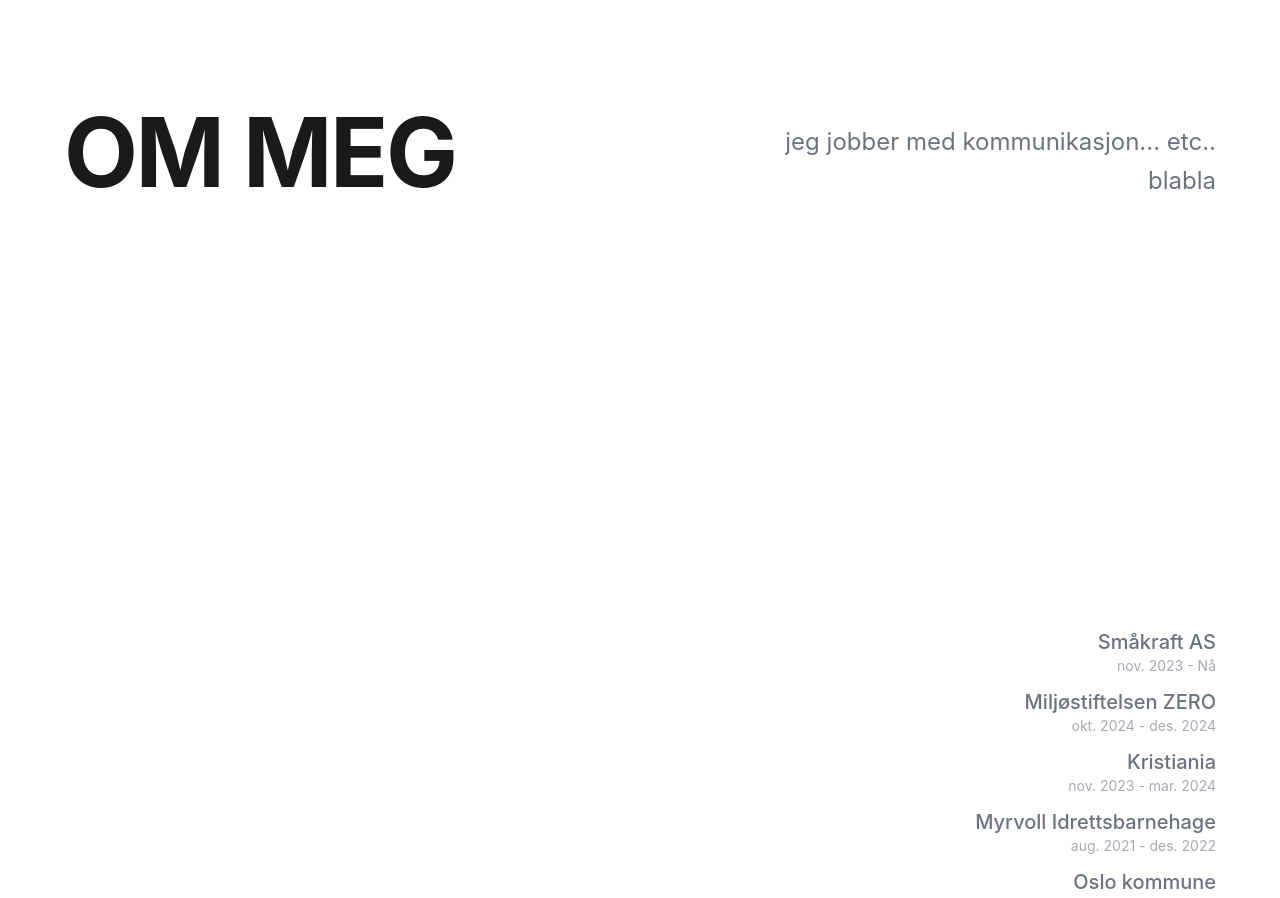
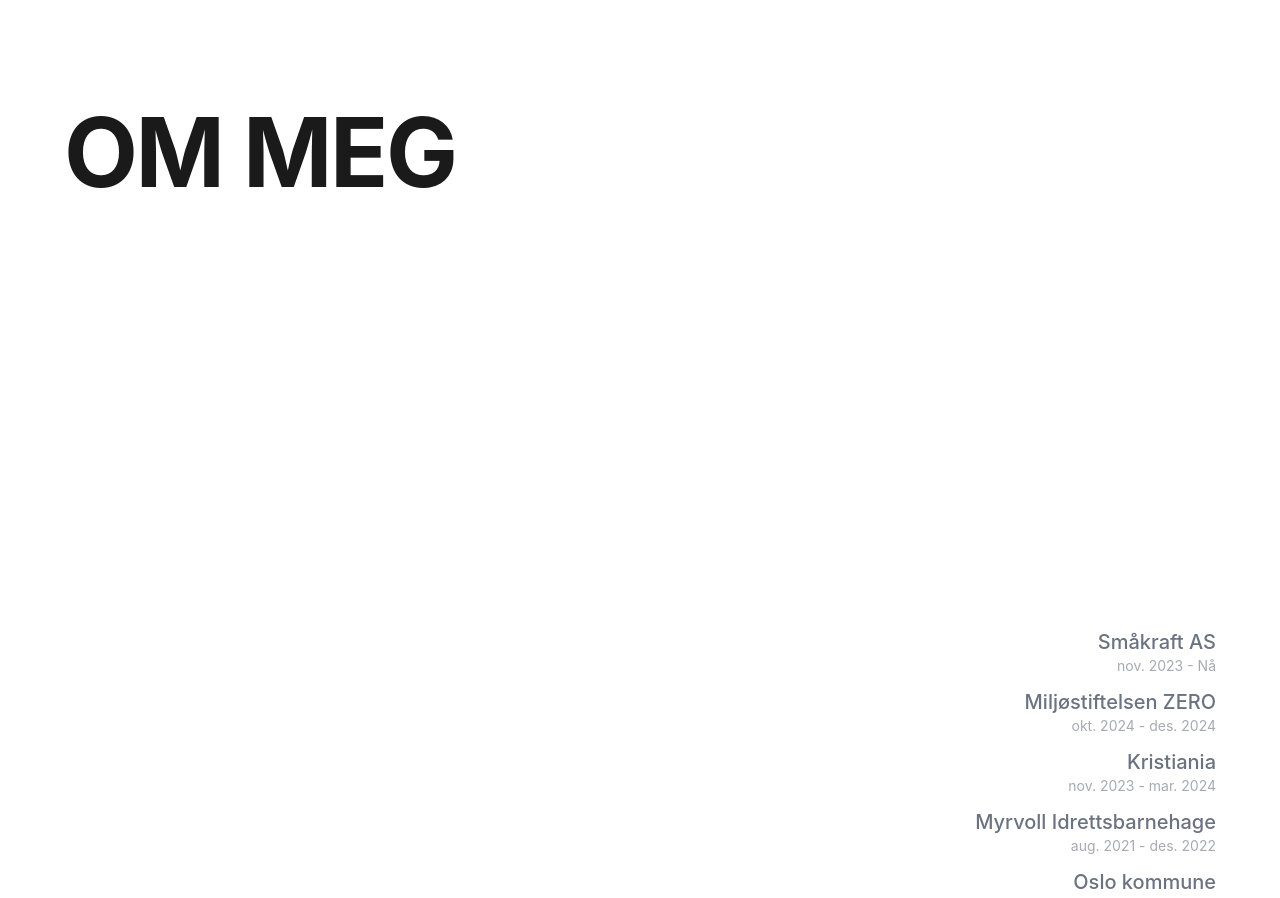
Before and after one commit to glennbarosen/magnhild-portfolio, a React (Vite) app: page / in a window 1280 px wide. Shown: the part 1320-2218 px from the top of the page. Built offline with nearby package versions, Linux system fonts and the light colour scheme.

Commit message:
temp: remove About section text content

```diff
--- a/src/components/sections/About.tsx
+++ b/src/components/sections/About.tsx
@@ -1,6 +1,5 @@
 import { motion } from 'framer-motion';
 import { FullscreenSection } from '../ui/FullscreenSection';
-import { aboutContent } from '../../data/about';
 
 interface AboutProps {
   id?: string;
@@ -25,19 +24,7 @@
     </div>
   );
 
-  const rightContent = (
-    <div className="flex justify-start lg:justify-end w-full">
-      <motion.p
-        initial={{ opacity: 0, y: 30 }}
-        whileInView={{ opacity: 1, y: 0 }}
-        viewport={{ once: false, margin: "0px" }}
-        transition={{ duration: 0.6, delay: 0.2, ease: [0.25, 0.1, 0.25, 1] }}
-        className="text-lg md:text-xl lg:text-2xl text-secondary leading-relaxed max-w-md text-left lg:text-right"
-      >
-        {aboutContent}
-      </motion.p>
-    </div>
-  );
+  const rightContent = null;
 
   return <FullscreenSection id={id} left={leftContent} right={rightContent} />;
 }
```
